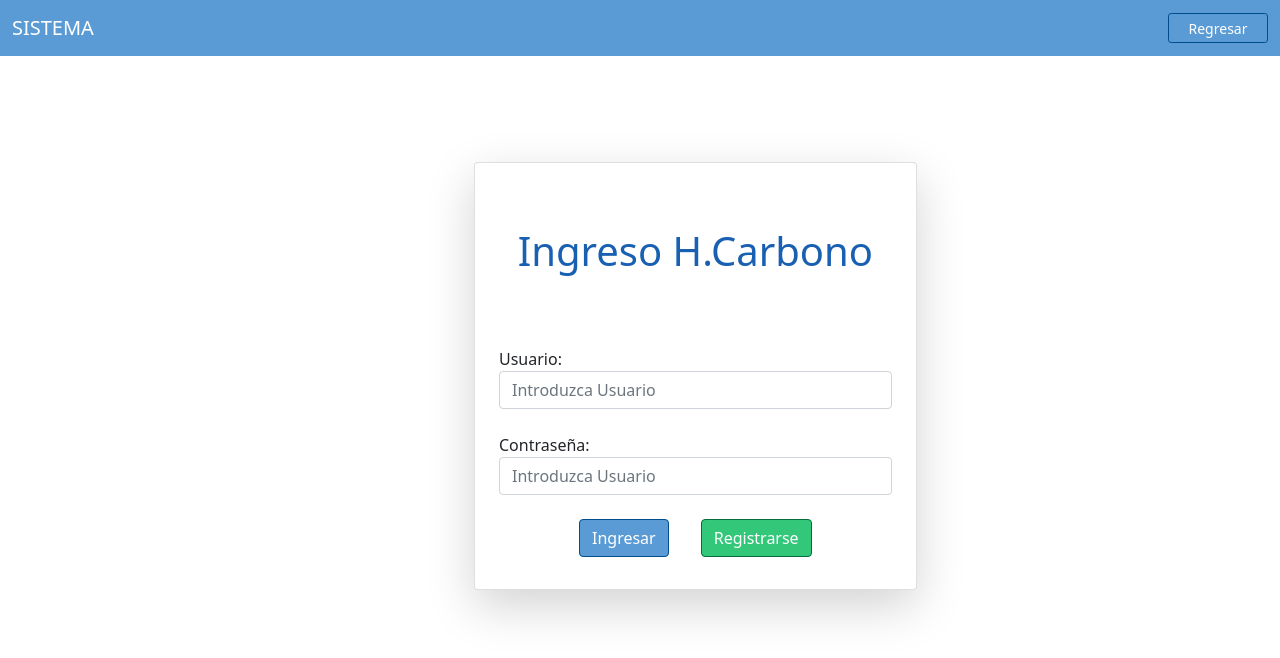
After one commit to oixgres/HCarbono, a PHP site: page /codes/html/login.html in a window 1280 px wide. The commit adds this page. Shown: the top 658 px of the page. Run offline with PHP 8.4, Linux system fonts and the light colour scheme.

Commit message:
Modificaciones al estilo de la pagina, nueva pagina de ingreso

```diff
--- a/SistemaEmisiones/codes/css/pageStyle.css
+++ b/SistemaEmisiones/codes/css/pageStyle.css
@@ -5,6 +5,14 @@ h1, h2{
 h2{
   font-size: 25px;
   padding: 1rem;
+}
+
+h3{
+  font-size: 30px;
+  padding-bottom: 1rem;
+  padding-left: 1rem;
+  padding-right: 1rem;
+  color: #3C6728;
 }
 
 p{
@@ -57,10 +65,21 @@ p{
   max-width: 100px;
 }
 
+.config-button-alt{
+  color: rgba(255, 255, 255, 1);
+  background-color: rgb(51, 199, 122);
+  border: 1px solid rgb(6, 109, 61);
+}
+
 /*Boton de danger al fijar*/
 .config-button-danger:hover{
   color: rgba(255, 255, 255, 1);
   background-color: rgb(135,28,42);
+}
+
+.config-button-alt:hover{
+  color: rgba(255,255,255,1);
+  background-color: rgb(6, 109, 61);
 }
 
 /*Configuracion para imagen reescalable*/
--- /dev/null
+++ b/SistemaEmisiones/codes/html/login.html
@@ -0,0 +1,70 @@
+<!-- Creado por: Sergio Enrique Guerra Cervantes -->
+
+<!DOCTYPE html>
+
+<html lang="en" dir="ltr">
+  <head>
+    <meta charset="utf-8">
+    <title>H.Carbono | Inicio de Sesion</title>
+
+    <!-- Bootstrap -->
+    <link href="https://cdn.jsdelivr.net/npm/bootstrap@5.0.0-beta2/dist/css/bootstrap.min.css" rel="stylesheet" integrity="sha384-BmbxuPwQa2lc/FVzBcNJ7UAyJxM6wuqIj61tLrc4wSX0szH/Ev+nYRRuWlolflfl" crossorigin="anonymous">
+    <script src="https://cdn.jsdelivr.net/npm/bootstrap@5.0.0-beta2/dist/js/bootstrap.bundle.min.js" integrity="sha384-b5kHyXgcpbZJO/tY9Ul7kGkf1S0CWuKcCD38l8YkeH8z8QjE0GmW1gYU5S9FOnJ0" crossorigin="anonymous"></script>
+
+    <!-- Mis diseños -->
+    <link rel="stylesheet" href="../css/pageStyle.css">
+  </head>
+
+  <body class="background-color">
+    <nav class="navbar navbar-dark config-color">
+      <div class="container-fluid">
+        <a class="navbar-brand" href="../../index.html">SISTEMA</a>
+        <ul class="navbar-nav me-auto justify-content-end">
+        </ul>
+        <a class="btn btn-sm config-button-navbar "href="../../index.html">Regresar</a>
+      </div>
+    </nav>
+
+    <div class="mx-auto col-xl-6 col-md-10 col-sm-6 position-absolute top-50 start-50 translate-middle">
+      <div class="row">
+
+        <div class="card col-xl-8 col-md-6  col-xs-10 offset-1 offset-md-3 shadow-lg p-3 mb-5 bg-body rounded">
+          <h1 class="my-5 d-flex justify-content-center">Ingreso H.Carbono</h1>
+          <form action="../php/pageLogin.php" method="POST">
+            <div class="form-group mx-2 my-4">
+              <label for="user">Usuario:</label>
+              <input
+              type="text"
+              class="form-control"
+              id="user"
+              placeholder="Introduzca Usuario"
+              name="username"
+              required
+              >
+
+            </div>
+
+            <div class="form-group mx-2 my-4">
+              <label for="user">Contraseña:</label>
+              <input
+              type="text"
+              class="form-control"
+              id="user"
+              placeholder="Introduzca Usuario"
+              name="username"
+              required
+              >
+
+            </div>
+
+            <div class="form-group mx-2 my-3 d-flex justify-content-center">
+              <button type="button" class="btn config-button mx-3">Ingresar</button>
+              <button type="button" class="btn config-button-alt mx-3">Registrarse</button>
+
+            </div>
+          </form>
+        </div>
+      </div>
+    </div>
+  </body>
+</html>
--- a/SistemaEmisiones/codes/html/register.html
+++ b/SistemaEmisiones/codes/html/register.html
@@ -4,7 +4,7 @@
 <html lang="en" dir="ltr">
   <head>
     <meta charset="utf-8">
-    <title>Sistema Emisiones (Nombre en desarrollo)</title>
+    <title>H.Carbono | Registro</title>
 
     <!-- Bootstrap -->
     <link
--- a/SistemaEmisiones/index.html
+++ b/SistemaEmisiones/index.html
@@ -4,7 +4,7 @@
 <html lang="en" dir="ltr">
   <head>
     <meta charset="utf-8">
-    <title>H.Carbono</title>
+    <title>H.Carbono | Pagina Principal</title>
 
     <!-- Bootstrap -->
     <link
```
Also changed, not shown: SistemaEmisiones/codes/html/registerResult.html (+8 -4 lines).
